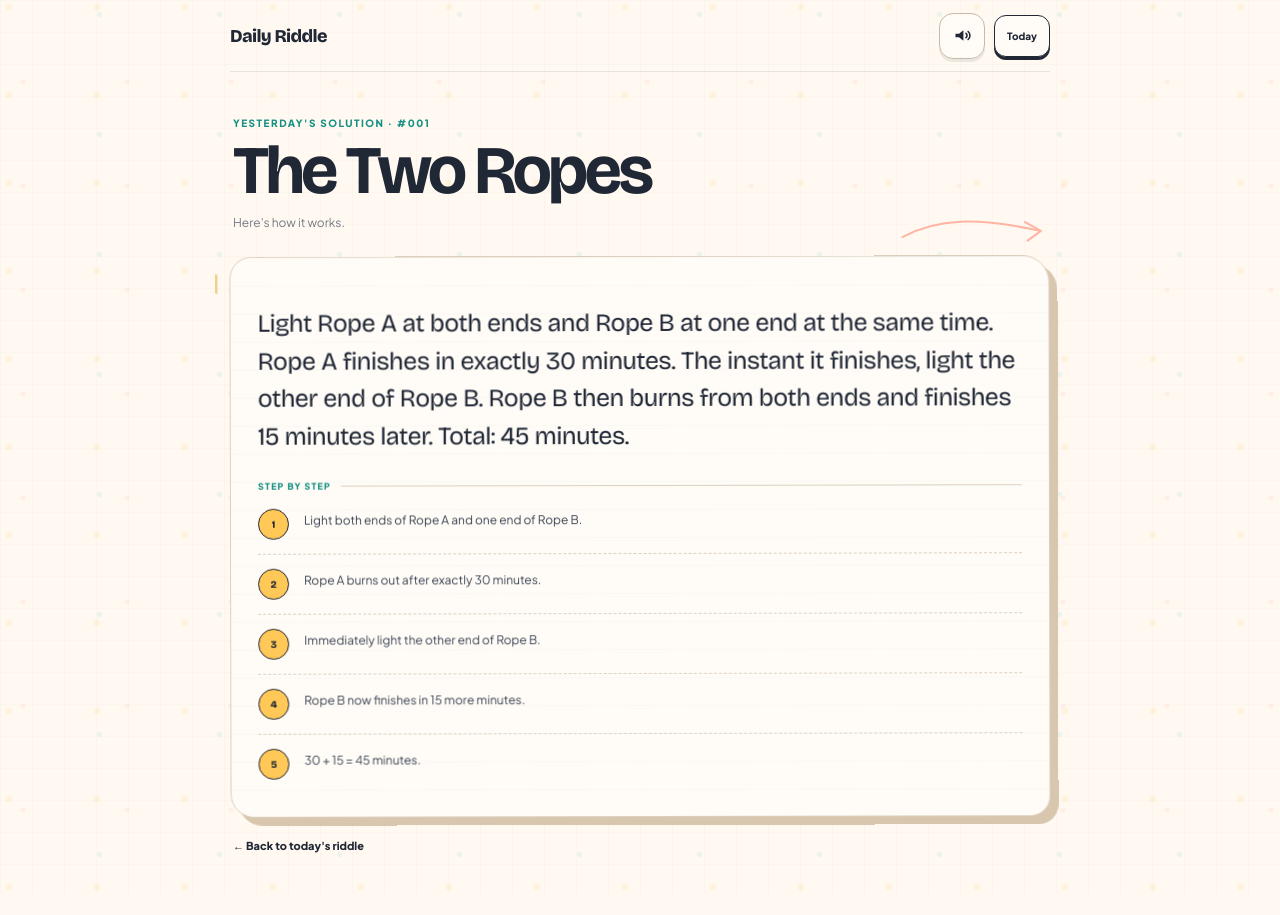
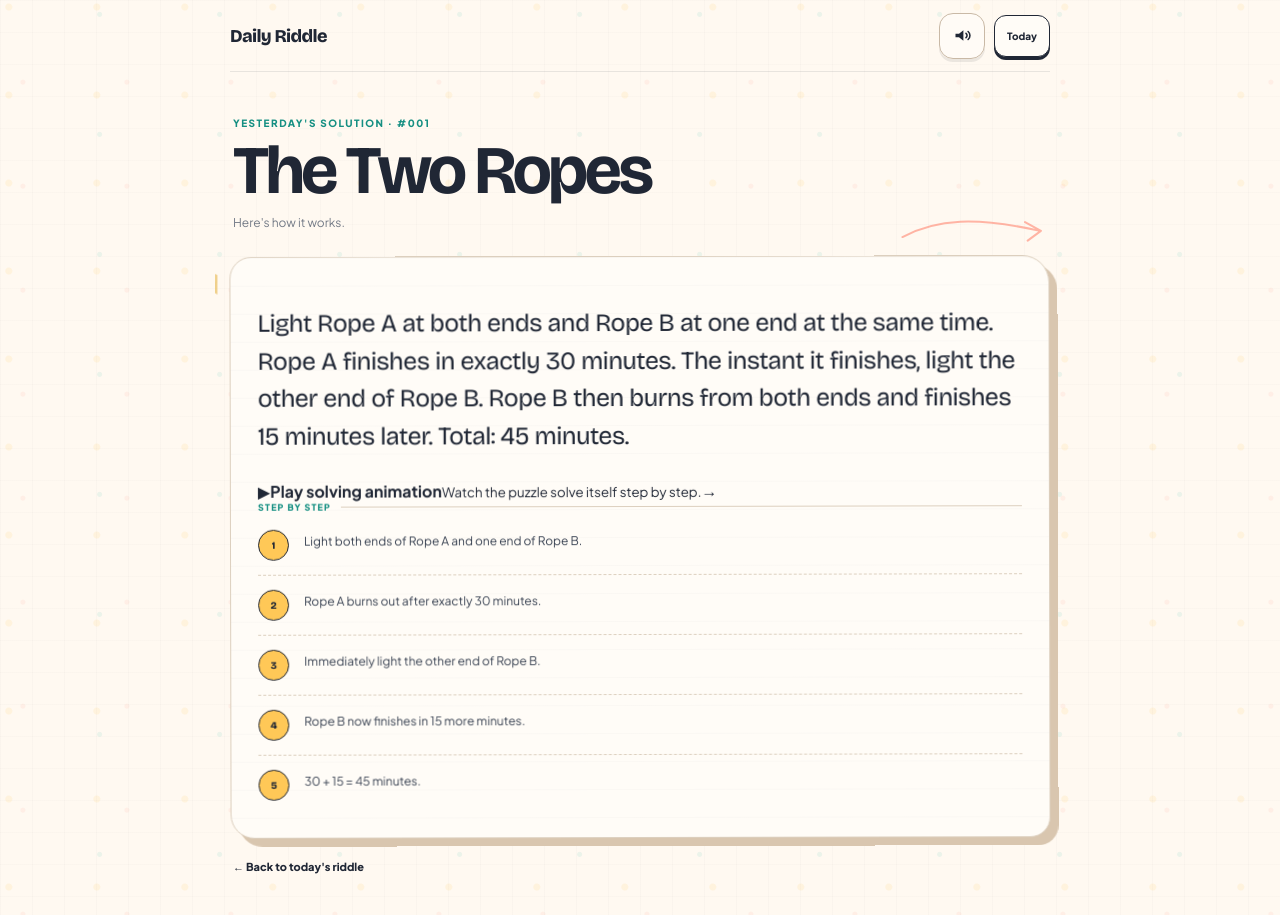
Before and after one commit to maguire-ui/Daily-riddle, a Next.js app: page /yesterday in a window 1280 px wide. Before the commit the page ends 894 px from the top, so only its background shows below. Built offline with nearby package versions, Linux system fonts and the light colour scheme.

Commit message:
Add visual solution playback button

```diff
--- a/app/yesterday/page.tsx
+++ b/app/yesterday/page.tsx
@@ -42,6 +42,11 @@ export default function YesterdayPage() {
         <section className="solution-paper">
           <span className="paper-tape solution-tape" aria-hidden="true"/>
           <p className="solution-lead">{r.solution}</p>
+          <Link className="watch-solution-button" href="/yesterday/play">
+            <span className="watch-play-icon">▶</span>
+            <span><strong>Play solving animation</strong><small>Watch the puzzle solve itself step by step.</small></span>
+            <span className="watch-arrow">→</span>
+          </Link>
           <div className="solution-rule"><span>STEP BY STEP</span></div>
           <div className="solution-steps">
             {r.steps.map((step,index)=>(
```
